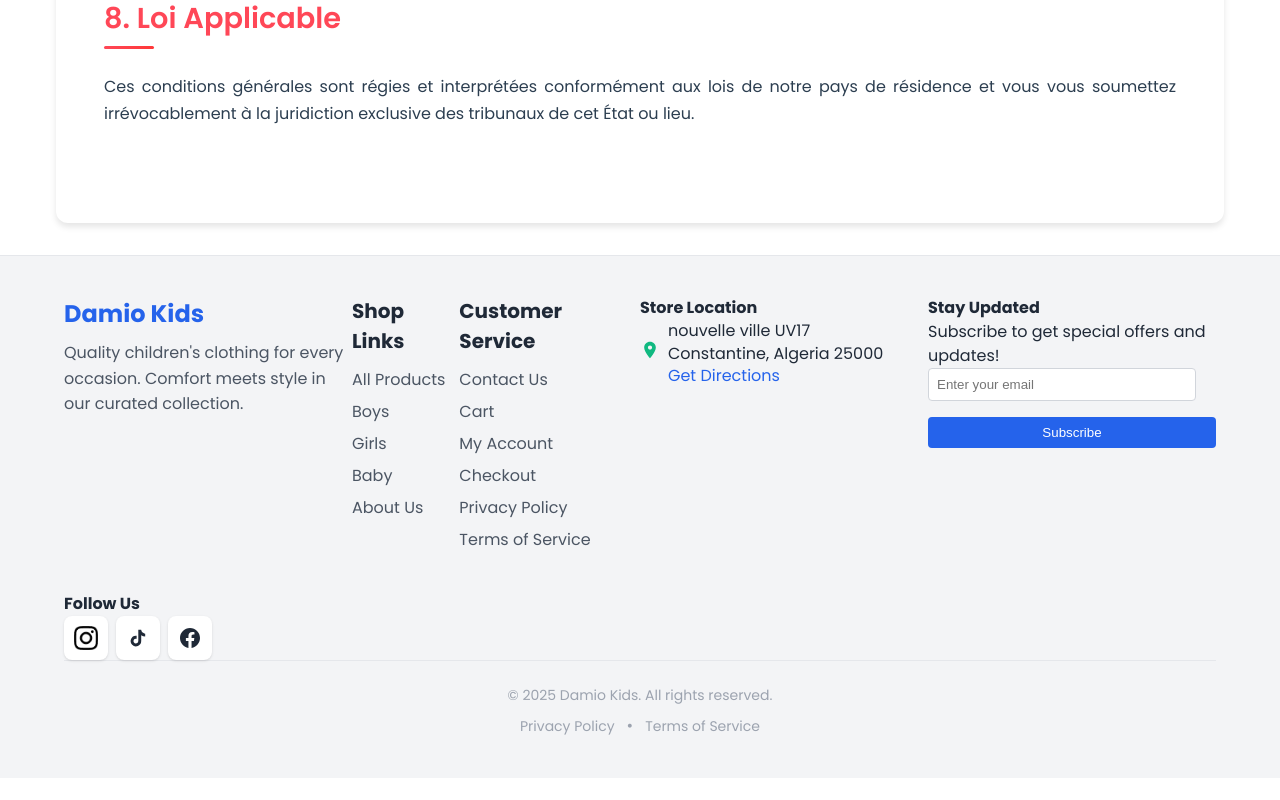
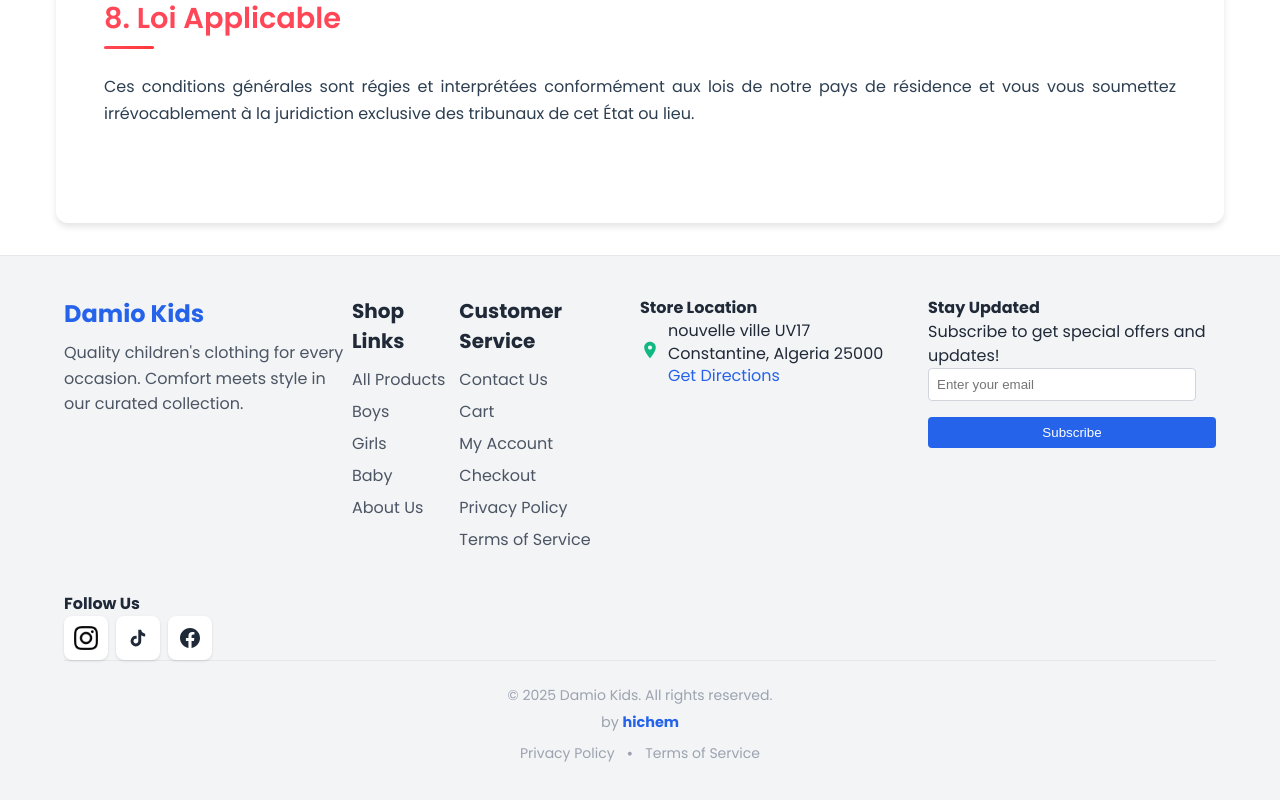
Before and after one commit to bouzaHichem/damio-kids-frontend, a React (Create React App) app: page /terms-of-service in a window 1280 px wide. Shown: the part 2210-3010 px from the top of the page. Before the commit the page ends 2988 px from the top, so only its background shows below. Built offline with nearby package versions, Linux system fonts and the light colour scheme; no server answers.

Commit message:
feat(footer): add signature line under copyright linking to Instagram (by hichem)

```diff
--- a/src/Components/Footer/Footer.css
+++ b/src/Components/Footer/Footer.css
@@ -147,6 +147,21 @@
 
 .footer-legal a:hover {
     color: var(--primary-color);
+}
+
+/* Signature under copyright */
+.footer-signature {
+    margin-top: 6px;
+    font-size: 0.9rem;
+    color: var(--text-muted);
+}
+.footer-signature a {
+    color: var(--primary-color);
+    font-weight: 700;
+}
+.footer-signature a:hover {
+    color: var(--primary-hover);
+    text-decoration: underline;
 }
 
 .footer-location {
--- a/src/Components/Footer/Footer.jsx
+++ b/src/Components/Footer/Footer.jsx
@@ -102,6 +102,9 @@
         <div className="footer-bottom">
           <div className="footer-copyright">
             <p>{t('footer.copyright', { year: new Date().getFullYear() })}</p>
+            <div className="footer-signature">
+              by <a href="https://www.instagram.com/h_ichem/" target="_blank" rel="noopener noreferrer">hichem</a>
+            </div>
             <div className="footer-legal">
               <a href="/privacy-policy">{t('footer.privacy_policy')}</a>
               <span>•</span>
```
